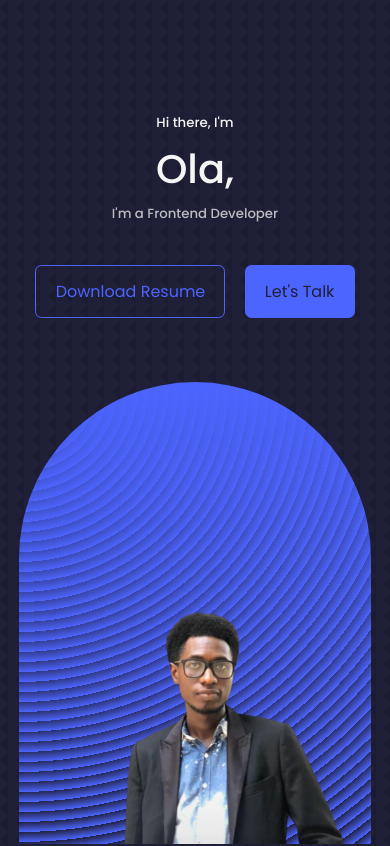
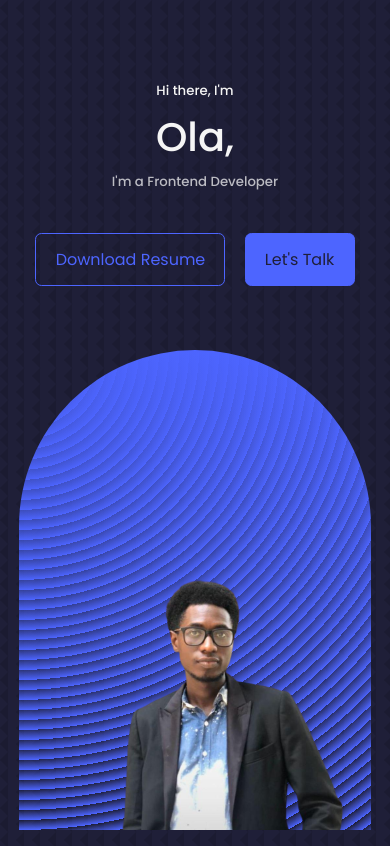
Before and after one commit to Olixfills/portfolio, a React (Create React App) app: page / in a window 390 px wide. Shown: the top 846 px of the page. Built offline with nearby package versions, Linux system fonts and the light colour scheme.

Commit message:
completed header section mobile7

```diff
--- a/src/components/header/header.css
+++ b/src/components/header/header.css
@@ -59,7 +59,10 @@ header{
 @media (max-width: 1024px) {
     .me img {
             top: 12rem;
-        }
+    }
+    header {
+        padding-top: 5rem;
+    }
 
 }
 
```
